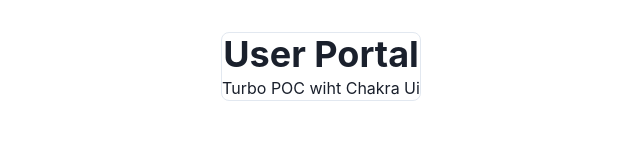
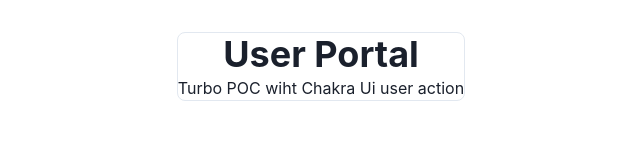
Before and after one commit to ubihacks/Mono-repo.poc, a React (Vite) app in the folder apps/user-portal/: page / in a window 1280 px wide. Shown: the top 166 px of the page, without its empty margins (319-959 px from the left). Built offline with nearby package versions, Linux system fonts and the light colour scheme.

Commit message:
user pipeline test

```diff
--- a/apps/user-portal/src/App.tsx
+++ b/apps/user-portal/src/App.tsx
@@ -8,7 +8,7 @@
 
     <Box maxW='sm' borderWidth='1px' borderRadius='lg' >
     <Heading>User Portal</Heading>
-    <Text>Turbo POC wiht Chakra Ui</Text>
+    <Text>Turbo POC wiht Chakra Ui user action</Text>
     </Box>
 
 
```
